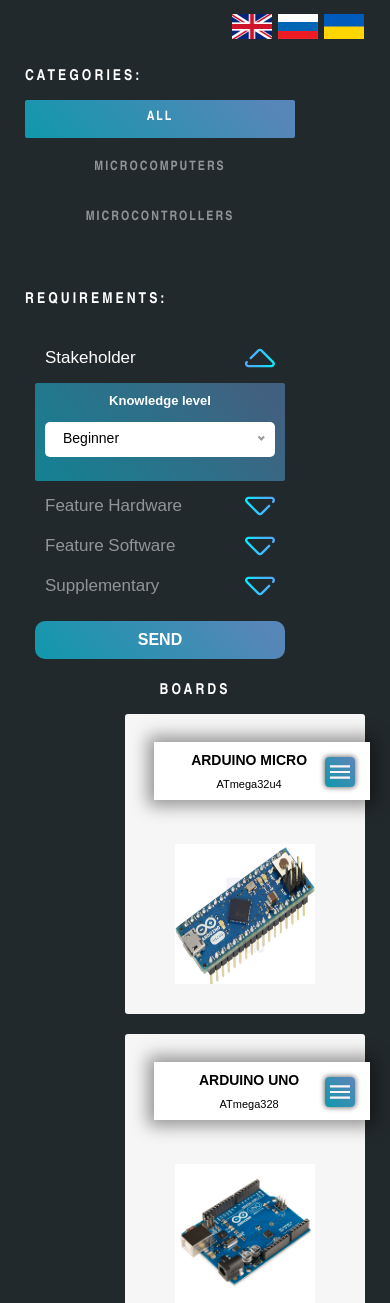
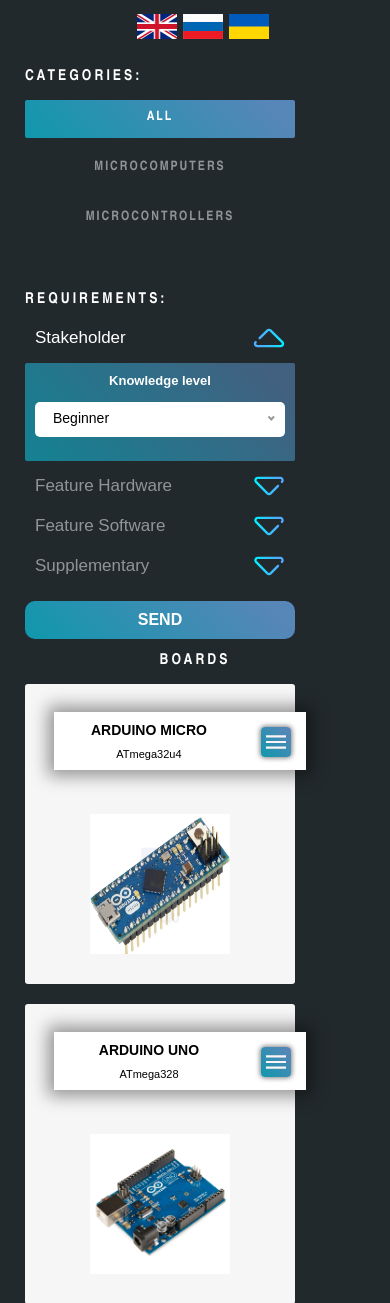
Before and after one commit to PashaLisovchenko/arduino_django, a Django app: page /boards/ in a window 390 px wide. Shown: the top 1303 px of the page. Run offline with Django 3.2, Linux system fonts and the light colour scheme; data comes from the database, SQL or seed files in the repository; some libraries are stand-ins or nearby versions.

Commit message:
UPDADE: add media request

```diff
--- a/boards/static/css/board.css
+++ b/boards/static/css/board.css
@@ -1,8 +1,3 @@
-@media (min-height: 680px) {
-  header ul.menu {
-      justify-content: center;
-  }
-}
 /*base settings*/
 *, *:before, *:after {
     box-sizing: border-box;
@@ -122,7 +117,6 @@ header ul.menu li {
 }
 .main-form{
     width:100%;
-    padding: 1rem;
 }
 .info{
     font-family: "Ubuntu Mono", sans-serif;
@@ -448,3 +442,11 @@ input[type=submit] {
 .requirements_recomm span{
     /*color: #2e4c6b;*/
 }
+@media screen and (max-width: 400px) {
+    header ul.menu {
+      justify-content: center;
+    }
+    .board-tags{
+        padding: 0;
+    }
+}
```
